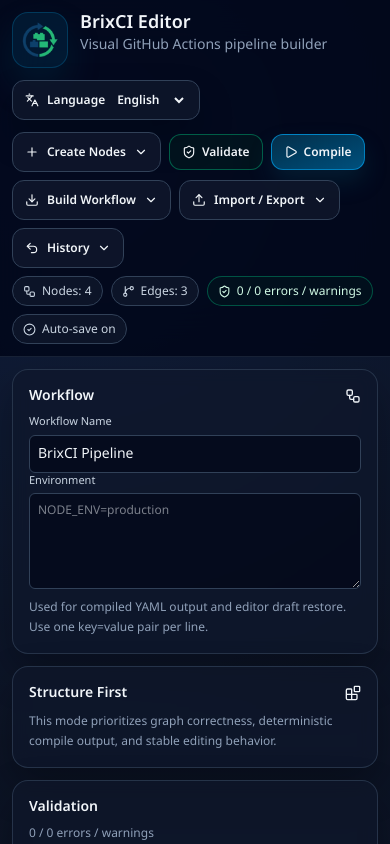
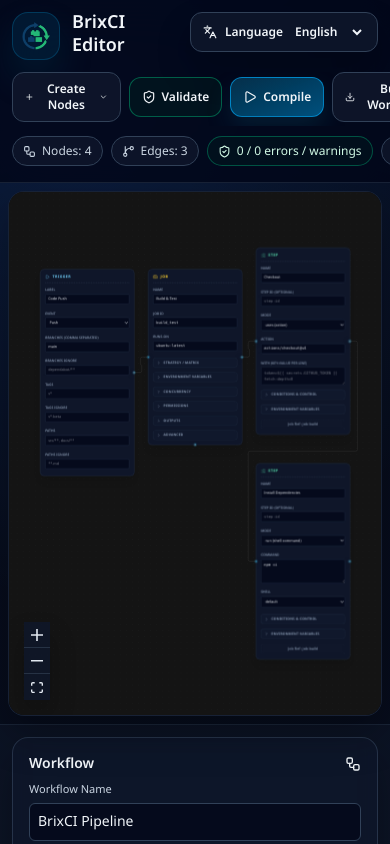
Before and after one commit to thirawat27/BrixCI, a React (Vite) app: page / in a window 390 px wide. Shown: the top 844 px of the page. Built offline with nearby package versions, Linux system fonts and the light colour scheme.

Commit message:
feat: Introduce the BrixCI workflow editor with a ReactFlow canvas, node manipulation, validation, and YAML import/export capabilities.

```diff
--- a/src/features/editor/BrixEditorPage.tsx
+++ b/src/features/editor/BrixEditorPage.tsx
@@ -150,7 +150,7 @@
     <div className="relative" ref={menuRef}>
       <button
         aria-expanded={open}
-        className="inline-flex min-h-10 items-center gap-2 rounded-xl border border-slate-700 bg-slate-900/90 px-3 py-2 text-xs font-semibold text-slate-100 transition hover:-translate-y-px hover:brightness-110"
+        className="inline-flex shrink-0 min-h-10 items-center gap-2 rounded-xl border border-slate-700 bg-slate-900/90 px-3 py-2 text-xs font-semibold text-slate-100 transition hover:-translate-y-px hover:brightness-110"
         onClick={() => {
           setOpen((current) => !current)
         }}
@@ -359,7 +359,7 @@
   tone: 'sky' | 'amber' | 'emerald' | 'neutral' | 'success' | 'danger' = 'neutral',
 ): string {
   const baseClass =
-    'inline-flex min-h-9 items-center justify-center gap-1.5 rounded-xl border px-3 py-2 text-xs font-semibold text-slate-100 transition hover:-translate-y-px hover:brightness-110 disabled:cursor-not-allowed disabled:opacity-45'
+    'inline-flex shrink-0 min-h-10 items-center justify-center gap-1.5 rounded-xl border px-3 py-2 text-xs font-semibold text-slate-100 transition hover:-translate-y-px hover:brightness-110 disabled:cursor-not-allowed disabled:opacity-45'
 
   const toneClass =
     tone === 'sky'
@@ -591,9 +591,9 @@
     <div className="flex min-h-[100dvh] flex-col font-sans text-slate-100">
       <header className="relative z-20 border-b border-slate-800/80 bg-slate-950/88 px-3 py-3 backdrop-blur-xl md:px-4">
         <div className="flex flex-col gap-3">
-          <div className="flex flex-wrap items-start justify-between gap-3">
+          <div className="flex items-start justify-between gap-3">
             <div className="flex items-start gap-3">
-              <div className="flex size-14 items-center justify-center overflow-hidden rounded-2xl border border-sky-400/20 bg-sky-500/10 p-2 shadow-[0_18px_36px_rgba(14,116,144,0.15)]">
+              <div className="flex shrink-0 size-12 sm:size-14 items-center justify-center overflow-hidden rounded-2xl border border-sky-400/20 bg-sky-500/10 p-2 shadow-[0_18px_36px_rgba(14,116,144,0.15)]">
                 <img
                   alt="BrixCI logo"
                   className="size-full object-contain"
@@ -604,7 +604,7 @@
               </div>
               <div>
                 <h1 className="text-lg font-semibold leading-tight">{text.appTitle}</h1>
-                <p className="text-sm text-slate-400">{text.appSubtitle}</p>
+                <p className="hidden text-sm text-slate-400 sm:block">{text.appSubtitle}</p>
               </div>
             </div>
 
@@ -627,8 +627,8 @@
             </label>
           </div>
 
-          <div className="flex flex-col gap-2 lg:flex-row lg:items-center lg:justify-between">
-            <div className="flex flex-wrap items-center gap-2">
+          <div className="flex flex-col gap-2.5 lg:flex-row lg:items-center lg:justify-between">
+            <div className="flex items-center gap-2 overflow-x-auto pb-1 -mx-3 px-3 md:mx-0 md:px-0 md:pb-0 md:flex-wrap [&::-webkit-scrollbar]:hidden [-ms-overflow-style:none] [scrollbar-width:none]">
               <ToolbarMenu icon={<Plus size={14} />} label={text.groupCreate}>
                 {(closeMenu) => (
                   <>
@@ -787,20 +787,22 @@
               </ToolbarMenu>
             </div>
 
-            <div className="flex flex-wrap items-center gap-2 lg:justify-end">
+            <div className="flex items-center gap-2 overflow-x-auto pb-1 -mx-3 px-3 md:mx-0 md:px-0 md:pb-0 lg:justify-end md:flex-wrap [&::-webkit-scrollbar]:hidden [-ms-overflow-style:none] [scrollbar-width:none]">
               <MetricPill icon={<Workflow size={13} />}>
-                {text.nodes}: {graph.nodes.length}
+                <span className="whitespace-nowrap">{text.nodes}: {graph.nodes.length}</span>
               </MetricPill>
               <MetricPill icon={<GitBranch size={13} />}>
-                {text.edges}: {graph.edges.length}
+                <span className="whitespace-nowrap">{text.edges}: {graph.edges.length}</span>
               </MetricPill>
               <MetricPill
                 icon={<ShieldCheck size={13} />}
                 tone={errorCount > 0 ? 'danger' : 'success'}
               >
-                {errorCount} / {warningCount} {text.errorsAndWarnings}
+                <span className="whitespace-nowrap">{errorCount} / {warningCount} {text.errorsAndWarnings}</span>
               </MetricPill>
-              <MetricPill icon={<CheckCircle2 size={13} />}>{text.autosaveOn}</MetricPill>
+              <MetricPill icon={<CheckCircle2 size={13} />}>
+                <span className="whitespace-nowrap">{text.autosaveOn}</span>
+              </MetricPill>
             </div>
           </div>
         </div>
@@ -808,8 +810,8 @@
 
       {status && <StatusToast status={status} />}
 
-      <div className="grid flex-1 min-h-0 grid-cols-1 xl:grid-cols-[18.5rem_minmax(0,1fr)_24rem]">
-        <aside className="space-y-3 overflow-auto border-b border-slate-800/80 bg-slate-900/55 p-3 xl:border-b-0 xl:border-r">
+      <div className="flex flex-1 flex-col min-h-0 lg:grid lg:grid-cols-[16rem_minmax(0,1fr)_17rem] xl:grid-cols-[18.5rem_minmax(0,1fr)_24rem]">
+        <aside className="order-2 lg:order-none max-h-[45vh] lg:max-h-none space-y-3 overflow-auto border-t border-slate-800/80 bg-slate-900/55 p-3 lg:border-t-0 lg:border-r">
           <WorkflowPanel />
           <section className={panelBlockClass}>
             <div className="mb-2 flex items-center justify-between gap-2">
@@ -821,16 +823,16 @@
           <IssuesPanel />
         </aside>
 
-        <main className="min-h-[62svh] min-w-0 bg-slate-950/35 p-2 xl:min-h-0 xl:p-3">
-          <div className="glass-card h-full min-h-[62svh] overflow-hidden border-slate-800/80 bg-slate-950/75 xl:min-h-0">
-          <EditorCanvas />
+        <main className="order-1 lg:order-none flex-1 lg:min-h-0 min-h-[60svh] bg-slate-950/35 p-2 lg:p-3 flex flex-col">
+          <div className="glass-card flex-1 overflow-hidden border-slate-800/80 bg-slate-950/75">
+            <EditorCanvas />
           </div>
         </main>
 
-        <aside className="space-y-3 overflow-auto border-t border-slate-800/80 bg-slate-900/55 p-3 xl:border-l xl:border-t-0">
-          <div className="grid grid-cols-2 gap-2 xl:hidden">
+        <aside className="order-3 lg:order-none max-h-[45vh] lg:max-h-none space-y-3 overflow-auto border-t border-slate-800/80 bg-slate-900/55 p-3 lg:border-l lg:border-t-0">
+          <div className="grid grid-cols-2 gap-2 lg:hidden">
             <button
-              className={`rounded-xl border px-2 py-2 text-xs font-semibold ${
+              className={`rounded-xl border px-2 py-2 text-xs font-semibold overflow-hidden text-ellipsis whitespace-nowrap ${
                 rightPanelTab === 'inspector'
                   ? 'border-sky-500/45 bg-sky-900/30 text-slate-100'
                   : 'border-slate-700 bg-slate-900 text-slate-300'
@@ -843,7 +845,7 @@
               {text.tabInspector}
             </button>
             <button
-              className={`rounded-xl border px-2 py-2 text-xs font-semibold ${
+              className={`rounded-xl border px-2 py-2 text-xs font-semibold overflow-hidden text-ellipsis whitespace-nowrap ${
                 rightPanelTab === 'yaml'
                   ? 'border-sky-500/45 bg-sky-900/30 text-slate-100'
                   : 'border-slate-700 bg-slate-900 text-slate-300'
@@ -857,10 +859,10 @@
             </button>
           </div>
 
-          <div className={rightPanelTab === 'inspector' ? 'block' : 'hidden xl:block'}>
+          <div className={rightPanelTab === 'inspector' ? 'block' : 'hidden lg:block'}>
             <InspectorPanel />
           </div>
-          <div className={rightPanelTab === 'yaml' ? 'block' : 'hidden xl:block'}>
+          <div className={rightPanelTab === 'yaml' ? 'block' : 'hidden lg:block'}>
             <OutputPanel onCopyYaml={runCopyYaml} />
           </div>
         </aside>
--- a/src/features/editor/components/CanvasContextMenu.tsx
+++ b/src/features/editor/components/CanvasContextMenu.tsx
@@ -31,6 +31,10 @@
   x: number
   y: number
   nodeId: string | null
+  quadrant: {
+    x: 'left' | 'right'
+    y: 'top' | 'bottom'
+  }
 }
 
 interface CanvasContextMenuProps {
@@ -43,6 +47,7 @@
     x: 0,
     y: 0,
     nodeId: null,
+    quadrant: { x: 'left', y: 'top' }
   })
 
   const { text } = useI18n()
@@ -66,25 +71,24 @@
       event.preventDefault()
       event.stopPropagation()
 
-      // Use nativeEvent to get raw unmodified browser coordinates
-      // React's synthetic event can sometimes carry stale/transformed coords
+      // Use browser coordinates directly
       const native = event.nativeEvent
       const rawX = native.clientX
       const rawY = native.clientY
 
-      // Estimated menu dimensions for edge clamping
-      const MENU_WIDTH = 224
-      const MENU_HEIGHT = 400
-      const PAD = 8
-
-      const x = Math.min(rawX, window.innerWidth - MENU_WIDTH - PAD)
-      const y = Math.min(rawY, window.innerHeight - MENU_HEIGHT - PAD)
+      // Determine the screen quadrant to safely pop menus upwards/leftwards without measuring height perfectly
+      const thresholdX = window.innerWidth * 0.6
+      const thresholdY = window.innerHeight * 0.6
 
       setMenu({
         visible: true,
-        x,
-        y,
+        x: rawX,
+        y: rawY,
         nodeId: nodeId ?? null,
+        quadrant: {
+          x: rawX > thresholdX ? 'right' : 'left',
+          y: rawY > thresholdY ? 'bottom' : 'top',
+        }
       })
     },
     []
@@ -294,8 +298,10 @@
         <div
           className="fixed z-[9999] min-w-[200px] rounded-xl border border-slate-700 bg-slate-950/95 p-1.5 shadow-[0_24px_48px_rgba(0,0,0,0.5)] backdrop-blur-xl"
           style={{
-            left: menu.x,
-            top: menu.y,
+            left: menu.quadrant.x === 'left' ? menu.x : 'auto',
+            right: menu.quadrant.x === 'right' ? Math.max(4, window.innerWidth - menu.x) : 'auto',
+            top: menu.quadrant.y === 'top' ? menu.y : 'auto',
+            bottom: menu.quadrant.y === 'bottom' ? Math.max(4, window.innerHeight - menu.y) : 'auto',
           }}
         >
           {menuGroups.map((group, groupIndex) => (
--- a/src/features/editor/components/EditorCanvas.tsx
+++ b/src/features/editor/components/EditorCanvas.tsx
@@ -93,7 +93,7 @@
         setSelectedNode(null)
       }}
       colorMode="dark"
-      className="h-full min-h-[62svh] w-full xl:min-h-0"
+      className="h-full min-h-[62svh] w-full lg:min-h-0"
       minZoom={0.2}
       maxZoom={2}
       proOptions={{ hideAttribution: true }}
```
